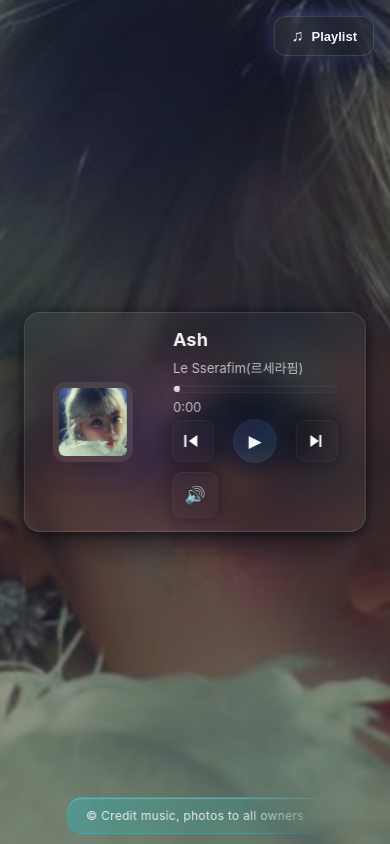
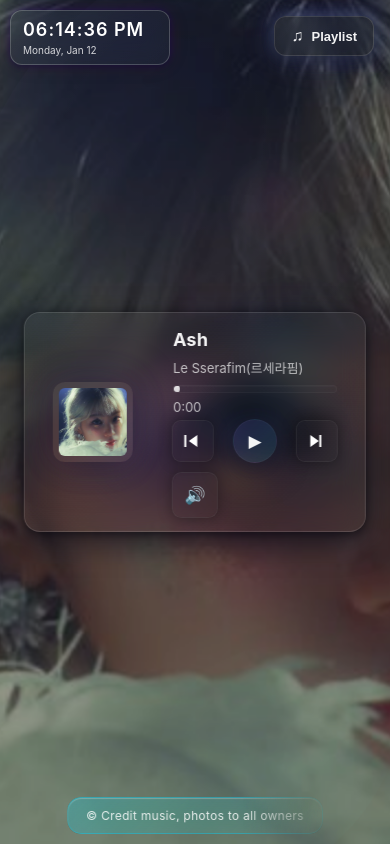
Before and after one commit to kanikarun/music_widget, a plain HTML site: page index.html in a window 390 px wide. Drawn offline with Linux system fonts and the light colour scheme.

Commit message:
add clock widget

```diff
--- /dev/null
+++ b/css/clock.css
@@ -0,0 +1,67 @@
+/* Clock Widget */
+.clock-widget {
+  position: fixed;
+  top: 20px;
+  left: 20px;
+  z-index: 1000;
+  width: 220px;       /* desktop size */
+  min-width: 220px;
+  max-width: 220px;
+  padding: 12px 20px;
+  border-radius: 12px;
+  background: linear-gradient(135deg, rgba(255,255,255,0.06), rgba(255,255,255,0.03));
+  border: 1px solid rgba(255, 255, 255, 0.2);
+  backdrop-filter: blur(12px) saturate(125%);
+  -webkit-backdrop-filter: blur(12px) saturate(125%);
+  text-align: left;
+  font-family: -apple-system, BlinkMacSystemFont, 'Segoe UI', sans-serif;
+
+  /* Gradient glow / shadow around clock */
+  box-shadow:
+    0 4px 12px rgba(0,0,0,0.4),
+    0 0 12px rgba(0, 0, 255, 0.25),   /* blue glow */
+    0 0 24px rgba(255, 0, 0, 0.15),   /* red glow */
+    0 0 36px rgba(128, 0, 128, 0.1);  /* purple glow */
+  color: #fff;
+}
+
+/* Clock Text */
+#clock-time {
+  display: block;
+  font-size: 24px;
+  font-weight: 600;
+  letter-spacing: 1px;
+  margin-bottom: 4px;
+}
+
+#clock-date {
+  display: block;
+  font-size: 12px;
+  color: rgba(255, 255, 255, 0.8);
+  font-weight: 400;
+}
+
+/* Responsive adjustment */
+@media (max-width: 768px) {
+  .clock-widget {
+    top: 10px;
+    left: 10px;
+    padding: 8px 12px;
+    width: 160px;
+    min-width: 160px;
+    max-width: 160px;
+    box-shadow:
+      0 2px 6px rgba(0,0,0,0.3),
+      0 0 8px rgba(0, 0, 255, 0.2),
+      0 0 16px rgba(255, 0, 0, 0.1),
+      0 0 24px rgba(128, 0, 128, 0.07);
+  }
+
+  #clock-time {
+    font-size: 18px;
+  }
+
+  #clock-date {
+    font-size: 10px;
+  }
+}
--- a/index.html
+++ b/index.html
@@ -12,9 +12,15 @@
   <link rel="stylesheet" href="css/style.css">      <!-- Main global styles -->
   <link rel="stylesheet" href="css/overlay.css">    <!-- Styles for playlist overlay -->
   <link rel="stylesheet" href="css/widget.css">     <!-- Styles for music widget UI -->
+  <link rel="stylesheet" href="css/clock.css">      <!-- Styles for clock widget -->
 </head>
 <body>
 
+
+  <div class="clock-widget" id="clock">
+  <span id="clock-time">00:00:00</span>
+  <span id="clock-date">Monday, Jan 1</span>
+  </div>
   <!-- ================================
        3D Background Layer Section
        (Video removed, static image layers)
@@ -175,7 +181,8 @@
   ================================= -->
   <script src="js/main.js"></script>        <!-- Main player functionality -->
   <script src="js/volume.js"></script>      <!-- Volume control logic -->
-  <script src="js/playlist.js"></script>    <!-- Playlist logic -->
+  <script src="js/playlist.js"></script>     <!-- Playlist management -->
+  <script src="js/clock.js"></script>       <!-- Clock logic -->
 </body>
 <div class="glass-credit marquee">
   © Credit music, photos to all owners
--- /dev/null
+++ b/js/clock.js
@@ -0,0 +1,34 @@
+// ===============================
+// CLOCK MODULE
+// ===============================
+(function() {
+  const clockTime = document.getElementById('clock-time');
+  const clockDate = document.getElementById('clock-date');
+
+  function updateClock() {
+    const now = new Date();
+
+    // 12-hour format with AM/PM
+    let hours = now.getHours();
+    const minutes = now.getMinutes();
+    const seconds = now.getSeconds();
+    const ampm = hours >= 12 ? 'PM' : 'AM';
+
+    hours = hours % 12; // convert 0-23 to 0-11
+    hours = hours ? hours : 12; // if hour = 0, make it 12
+
+    const hh = String(hours).padStart(2, '0');
+    const mm = String(minutes).padStart(2, '0');
+    const ss = String(seconds).padStart(2, '0');
+
+    clockTime.textContent = `${hh}:${mm}:${ss} ${ampm}`;
+
+    // Format date (Day, Month Date)
+    const options = { weekday: 'long', month: 'short', day: 'numeric' };
+    clockDate.textContent = now.toLocaleDateString('en-US', options);
+  }
+
+  // Update immediately and then every second
+  updateClock();
+  setInterval(updateClock, 1000);
+})();
```
